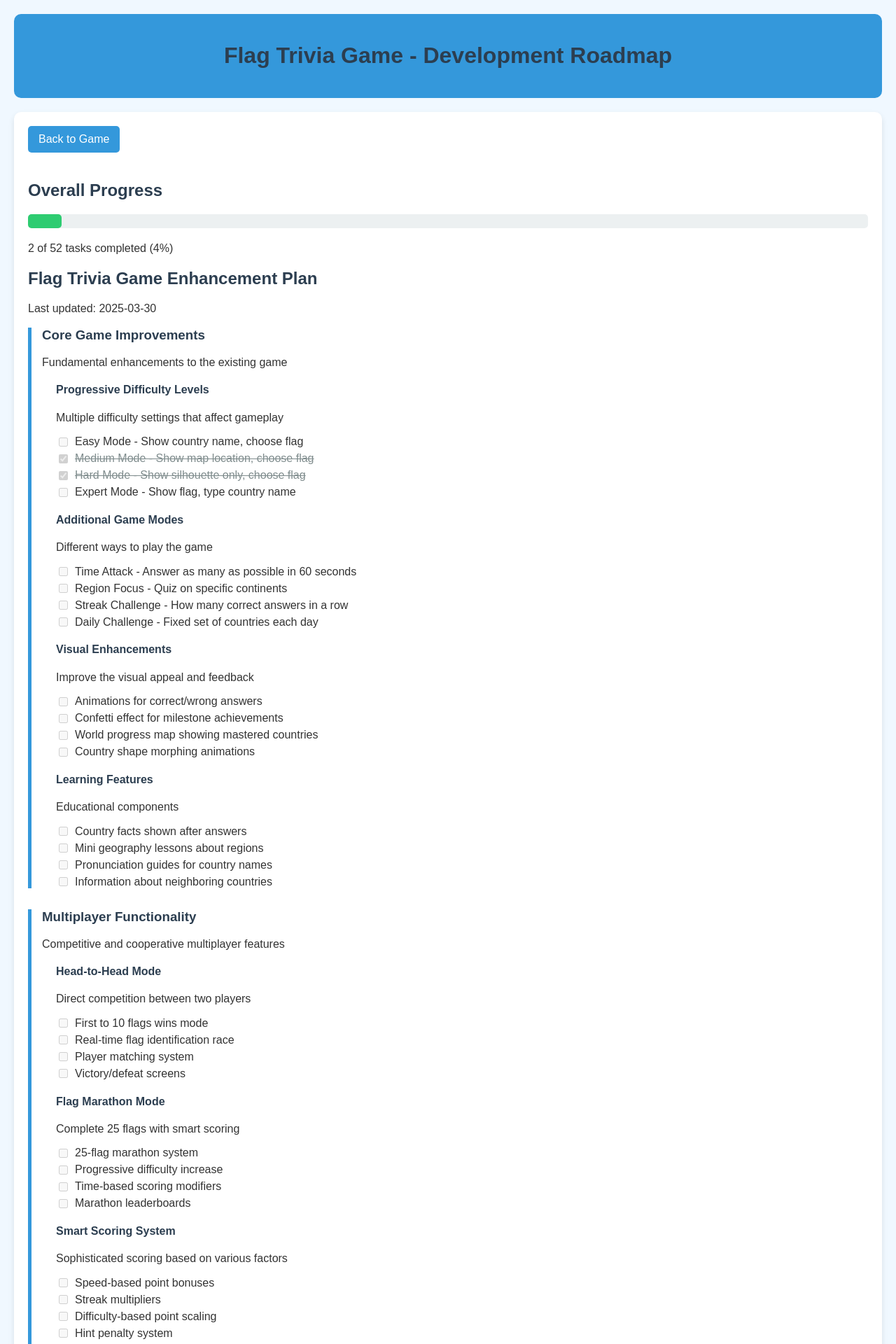
After one commit to oranblock/flag-trivia-game, a Flask app: page /roadmap in a window 1280 px wide. The commit adds this page. Shown: the top 1920 px of the page at 70% size. Run offline with Flask 3, Linux system fonts and the light colour scheme.

Commit message:
Add game development roadmap and feature plan
- Created comprehensive JSON roadmap with checkboxes
- Added multiplayer game specifications with two modes:
  - Flag Duel: First to identify 10 flags wins
  - Flag Marathon: Complete 25 flags with progressive difficulty
- Implemented smart scoring system specifications
- Created roadmap visualization page
- Added roadmap link to main game interface

🤖 Generated with [Claude Code](https://claude.ai/code)

Co-Authored-By: Claude <noreply@anthropic.com>

```diff
--- a/app.py
+++ b/app.py
@@ -748,6 +748,12 @@ def flags_status():
         'total': len(COUNTRIES)
     })
 
+# Roadmap page
+@app.route('/roadmap')
+def roadmap():
+    """Display the game development roadmap"""
+    return render_template('roadmap.html')
+
 # World Map Routes
 
 @app.route('/world_map')
--- a/templates/game.html
+++ b/templates/game.html
@@ -502,9 +502,12 @@
         <div class="language-toggle" onclick="switchLanguage()">
             {{ 'English' if language == 'arabic' else 'العربية' }}
         </div>
-        <div style="position: absolute; top: 15px; left: 15px;">
+        <div style="position: absolute; top: 15px; left: 15px; display: flex; gap: 10px;">
             <a href="/world_map" style="background-color: rgba(255,255,255,0.2); padding: 5px 10px; border-radius: 20px; cursor: pointer; transition: all 0.3s; color: white; text-decoration: none;">
                 World Map
+            </a>
+            <a href="/roadmap" style="background-color: rgba(255,255,255,0.2); padding: 5px 10px; border-radius: 20px; cursor: pointer; transition: all 0.3s; color: white; text-decoration: none;">
+                Roadmap
             </a>
         </div>
     </header>
--- /dev/null
+++ b/templates/roadmap.html
@@ -0,0 +1,322 @@
+<!DOCTYPE html>
+<html>
+<head>
+    <title>Flag Trivia - Development Roadmap</title>
+    <meta name="viewport" content="width=device-width, initial-scale=1.0">
+    <style>
+        body {
+            font-family: 'Arial', sans-serif;
+            background-color: #f0f8ff;
+            margin: 0;
+            padding: 20px;
+            color: #333;
+        }
+
+        header {
+            background-color: #3498db;
+            color: white;
+            padding: 20px;
+            border-radius: 10px;
+            margin-bottom: 20px;
+            text-align: center;
+        }
+
+        main {
+            max-width: 1200px;
+            margin: 0 auto;
+            background-color: white;
+            border-radius: 10px;
+            padding: 20px;
+            box-shadow: 0 4px 8px rgba(0,0,0,0.1);
+        }
+
+        h1, h2, h3, h4 {
+            color: #2c3e50;
+        }
+
+        .category {
+            margin-bottom: 30px;
+            border-left: 5px solid #3498db;
+            padding-left: 15px;
+        }
+
+        .task-list {
+            padding-left: 20px;
+        }
+
+        .subtask-list {
+            margin-top: 10px;
+            margin-bottom: 20px;
+        }
+
+        .checkbox {
+            margin-right: 10px;
+        }
+
+        .completed {
+            text-decoration: line-through;
+            color: #7f8c8d;
+        }
+
+        .task {
+            margin-bottom: 10px;
+        }
+
+        .subtask {
+            margin: 5px 0;
+            display: flex;
+            align-items: center;
+        }
+
+        .mp-spec {
+            background-color: #f9f9f9;
+            border-radius: 8px;
+            padding: 15px;
+            margin-top: 20px;
+        }
+
+        .mp-rules {
+            list-style-type: decimal;
+            padding-left: 20px;
+        }
+
+        .mp-reqs {
+            list-style-type: disc;
+            padding-left: 20px;
+        }
+
+        .progress-container {
+            margin: 20px 0;
+            background-color: #ecf0f1;
+            border-radius: 5px;
+            height: 20px;
+        }
+
+        .progress-bar {
+            height: 100%;
+            border-radius: 5px;
+            background-color: #2ecc71;
+            width: 0%;
+            transition: width 0.3s ease;
+        }
+
+        .back-button {
+            display: inline-block;
+            background-color: #3498db;
+            color: white;
+            padding: 10px 15px;
+            border-radius: 5px;
+            text-decoration: none;
+            margin-bottom: 20px;
+            transition: background-color 0.3s;
+        }
+
+        .back-button:hover {
+            background-color: #2980b9;
+        }
+    </style>
+</head>
+<body>
+    <header>
+        <h1>Flag Trivia Game - Development Roadmap</h1>
+    </header>
+
+    <main>
+        <a href="/" class="back-button">Back to Game</a>
+
+        <div id="progress-section">
+            <h2>Overall Progress</h2>
+            <div class="progress-container">
+                <div id="overall-progress" class="progress-bar"></div>
+            </div>
+            <p id="progress-text">Loading progress...</p>
+        </div>
+
+        <div id="roadmap-content">
+            Loading roadmap data...
+        </div>
+    </main>
+
+    <script>
+        // Fetch the roadmap data
+        fetch('/static/data/game_plan.json')
+            .then(response => response.json())
+            .then(data => {
+                renderRoadmap(data);
+                calculateProgress(data);
+            })
+            .catch(error => {
+                document.getElementById('roadmap-content').innerHTML =
+                    `<p>Error loading roadmap data: ${error.message}</p>`;
+            });
+
+        // Render the roadmap content
+        function renderRoadmap(data) {
+            let content = `
+                <h2>${data.title}</h2>
+                <p>Last updated: ${data.last_updated}</p>
+            `;
+
+            // Render the features sections
+            data.features.forEach(feature => {
+                content += `
+                    <div class="category">
+                        <h3>${feature.name}</h3>
+                        <p>${feature.description}</p>
+                        <div class="task-list">
+                `;
+
+                // Render the tasks for this feature
+                feature.tasks.forEach(task => {
+                    content += `
+                        <div class="task">
+                            <h4>${task.name}</h4>
+                            <p>${task.description}</p>
+                            <div class="subtask-list">
+                    `;
+
+                    // Render the subtasks
+                    task.subtasks.forEach(subtask => {
+                        const checkStatus = subtask.completed ? 'checked' : '';
+                        const textClass = subtask.completed ? 'completed' : '';
+
+                        content += `
+                            <div class="subtask">
+                                <input type="checkbox" class="checkbox" ${checkStatus} disabled>
+                                <span class="${textClass}">${subtask.name}</span>
+                            </div>
+                        `;
+                    });
+
+                    content += `
+                            </div>
+                        </div>
+                    `;
+                });
+
+                content += `
+                        </div>
+                    </div>
+                `;
+            });
+
+            // Render multiplayer specifications
+            content += `
+                <div class="category">
+                    <h3>Multiplayer Specifications</h3>
+
+                    <div class="mp-spec">
+                        <h4>${data.multiplayer_specifications.head_to_head_mode.name}</h4>
+                        <p>${data.multiplayer_specifications.head_to_head_mode.description}</p>
+                        <h5>Rules:</h5>
+                        <ul class="mp-rules">
+            `;
+
+            data.multiplayer_specifications.head_to_head_mode.rules.forEach(rule => {
+                content += `<li>${rule}</li>`;
+            });
+
+            content += `
+                        </ul>
+
+                        <h5>Scoring:</h5>
+                        <p>Base points for correct answer: ${data.multiplayer_specifications.head_to_head_mode.scoring.correct_answer}</p>
+                        <p>Time bonuses:</p>
+                        <ul class="mp-reqs">
+                            <li>Under 3 seconds: +${data.multiplayer_specifications.head_to_head_mode.scoring.time_bonus.under_3_seconds} points</li>
+                            <li>Under 5 seconds: +${data.multiplayer_specifications.head_to_head_mode.scoring.time_bonus.under_5_seconds} points</li>
+                            <li>Under 10 seconds: +${data.multiplayer_specifications.head_to_head_mode.scoring.time_bonus.under_10_seconds} points</li>
+                        </ul>
+                        <p>Hint penalty: -${data.multiplayer_specifications.head_to_head_mode.scoring.hint_penalty} points</p>
+                        <p>Incorrect answer penalty: -${data.multiplayer_specifications.head_to_head_mode.scoring.incorrect_answer_penalty} points</p>
+                    </div>
+
+                    <div class="mp-spec">
+                        <h4>${data.multiplayer_specifications.marathon_mode.name}</h4>
+                        <p>${data.multiplayer_specifications.marathon_mode.description}</p>
+                        <h5>Rules:</h5>
+                        <ul class="mp-rules">
+            `;
+
+            data.multiplayer_specifications.marathon_mode.rules.forEach(rule => {
+                content += `<li>${rule}</li>`;
+            });
+
+            content += `
+                        </ul>
+
+                        <h5>Difficulty Progression:</h5>
+                        <ul class="mp-reqs">
+            `;
+
+            data.multiplayer_specifications.marathon_mode.difficulty_progression.forEach(level => {
+                content += `<li>Flags ${level.flags}: ${level.difficulty} (×${level.points_multiplier} points)</li>`;
+            });
+
+            content += `
+                        </ul>
+
+                        <h5>Scoring Formula:</h5>
+                        <p>Base points: ${data.multiplayer_specifications.marathon_mode.scoring.base_points}</p>
+                        <p>Time factor: ${data.multiplayer_specifications.marathon_mode.scoring.time_factor}</p>
+                        <p>Accuracy bonus: ${data.multiplayer_specifications.marathon_mode.scoring.accuracy_bonus}</p>
+                        <p>Hint penalty: ${data.multiplayer_specifications.marathon_mode.scoring.hint_penalty} points per hint</p>
+                        <p>Final score: ${data.multiplayer_specifications.marathon_mode.scoring.final_formula}</p>
+                    </div>
+
+                    <div class="mp-spec">
+                        <h4>Technical Requirements</h4>
+                        <h5>Backend:</h5>
+                        <ul class="mp-reqs">
+            `;
+
+            data.multiplayer_specifications.technical_requirements.backend.forEach(req => {
+                content += `<li>${req}</li>`;
+            });
+
+            content += `
+                        </ul>
+
+                        <h5>Frontend:</h5>
+                        <ul class="mp-reqs">
+            `;
+
+            data.multiplayer_specifications.technical_requirements.frontend.forEach(req => {
+                content += `<li>${req}</li>`;
+            });
+
+            content += `
+                        </ul>
+                    </div>
+                </div>
+            `;
+
+            document.getElementById('roadmap-content').innerHTML = content;
+        }
+
+        // Calculate and display overall progress
+        function calculateProgress(data) {
+            let totalSubtasks = 0;
+            let completedSubtasks = 0;
+
+            data.features.forEach(feature => {
+                feature.tasks.forEach(task => {
+                    task.subtasks.forEach(subtask => {
+                        totalSubtasks++;
+                        if (subtask.completed) {
+                            completedSubtasks++;
+                        }
+                    });
+                });
+            });
+
+            const progressPercentage = totalSubtasks > 0 ?
+                Math.round((completedSubtasks / totalSubtasks) * 100) : 0;
+
+            document.getElementById('overall-progress').style.width = `${progressPercentage}%`;
+            document.getElementById('progress-text').textContent =
+                `${completedSubtasks} of ${totalSubtasks} tasks completed (${progressPercentage}%)`;
+        }
+    </script>
+</body>
+</html>
```
Also changed, not shown: static/data/game_plan.json (added, +259 -0 lines).
